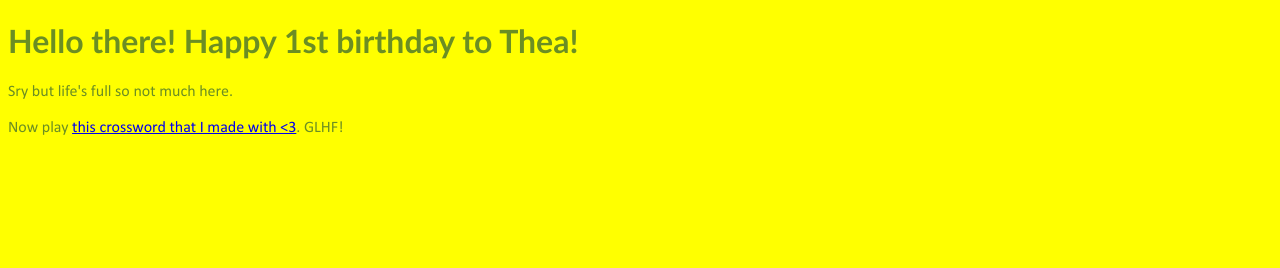
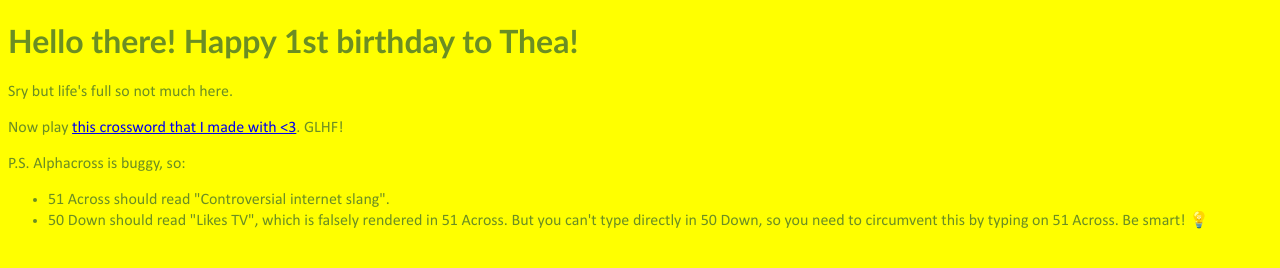
Before and after one commit to bihday/1, a plain HTML site: page index.html in a window 1280 px wide. Drawn offline with Linux system fonts and the light colour scheme.

Commit message:
Added note in index.html
Indeed.

```diff
--- a/index.html
+++ b/index.html
@@ -8,6 +8,12 @@
   <h1>Hello there! Happy 1st birthday to Thea!</h1>
   <p>Sry but life&#39;s full so not much here.</p>
   <p>Now play <a href="Thea 1.puz" download>this crossword that I made with &lt;3</a>. GLHF!</p>
+  <p>P.S. Alphacross is buggy, so:</p>
+  <ul>
+    <li>51 Across should read "Controversial internet slang".</li>
+    <li>50 Down should read "Likes TV", which is falsely rendered in 51 Across. But you can&#39;t type directly in 50 Down, so you need to circumvent this by typing on 51 Across. Be smart! 💡
+    </li>
+  </ul>
   <script src="script.js"></script>
 </body>
 </html>
```
